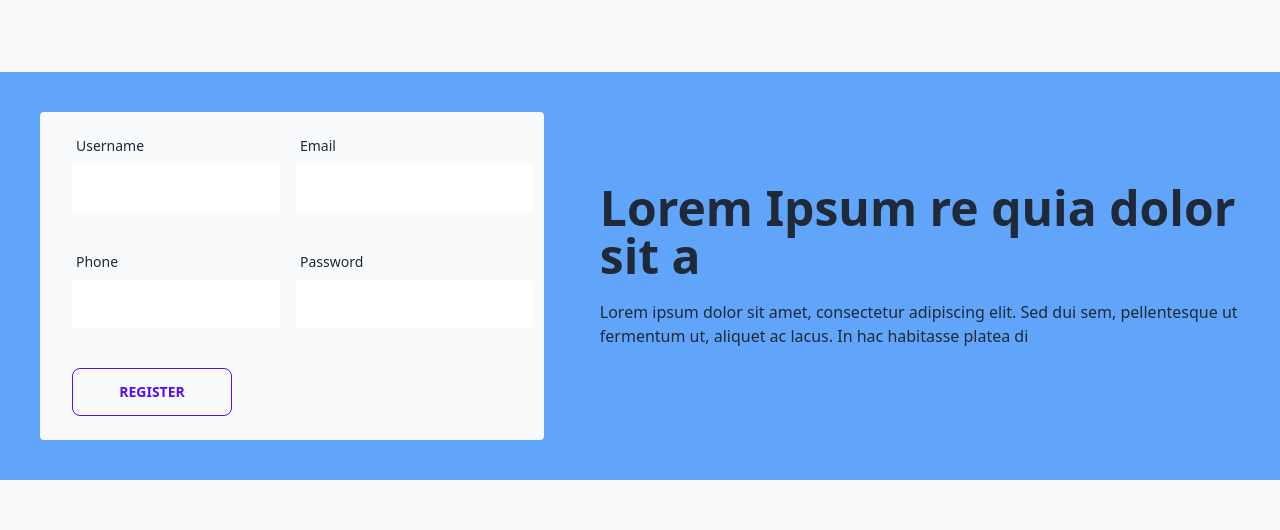
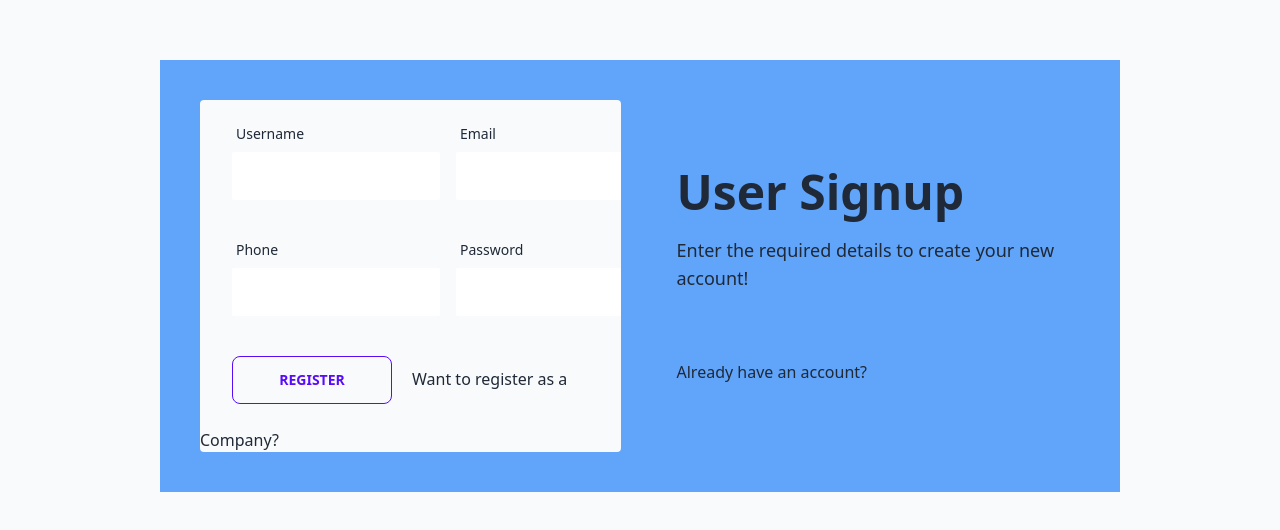
Before and after one commit to CodeBuildder/start-up-saga, a React (Create React App) app in the folder client/: page /signup in a window 1280 px wide. Shown: the part 124-654 px from the top of the page. Built offline with nearby package versions, Linux system fonts and the light colour scheme; the HTML template or start-up script is replaced by a standard one.

Commit message:
user signup

```diff
--- a/client/src/components/SignUp/Hero.tsx
+++ b/client/src/components/SignUp/Hero.tsx
@@ -36,8 +36,8 @@ const Hero: React.FC = () => {
   return (
     <div className="hero min-h-screen bg-base-200 ">
       <ToastContainer />
-      <div className="flex-col hero-content lg:flex-row flex-row bg-blue-400">
-        <div className="m-6 card bg-base-200 w-2/3  rounded h-2/3 ">
+      <div className="flex-col w-3/4 hero-content lg:flex-row flex-row bg-blue-400">
+        <div className="m-6 card bg-base-200 w-2/4  rounded h-2/3 ">
           <form onSubmit={handleSubmit(onSubmit)}>
             <div className="flex ml-6">
               <div className="form-control my-4 mx-2 w-52">
@@ -128,18 +128,22 @@ const Hero: React.FC = () => {
             >
               REGISTER
             </button>
+            <a className="pl-5" href="/admin/signup">Want to register as a Company?</a>
           </form>
         </div>
         <div className="flex-col justify-center hero-content lg:flex-row">
           <div className="text-center lg:text-left">
             <h1 className="mb-5 text-5xl font-bold">
-              Lorem Ipsum re quia dolor sit a
+              User Signup
             </h1>
-            <p className="mb-5">
-              Lorem ipsum dolor sit amet, consectetur adipiscing elit. Sed dui
-              sem, pellentesque ut fermentum ut, aliquet ac lacus. In hac
-              habitasse platea di
+            <p className="mb-5 text-lg">
+            Enter the required details to create your new account!
             </p>
+            <a
+                href="/login"
+              > <br /><br />
+                Already have an account?
+              </a>
           </div>
         </div>
       </div>
```
